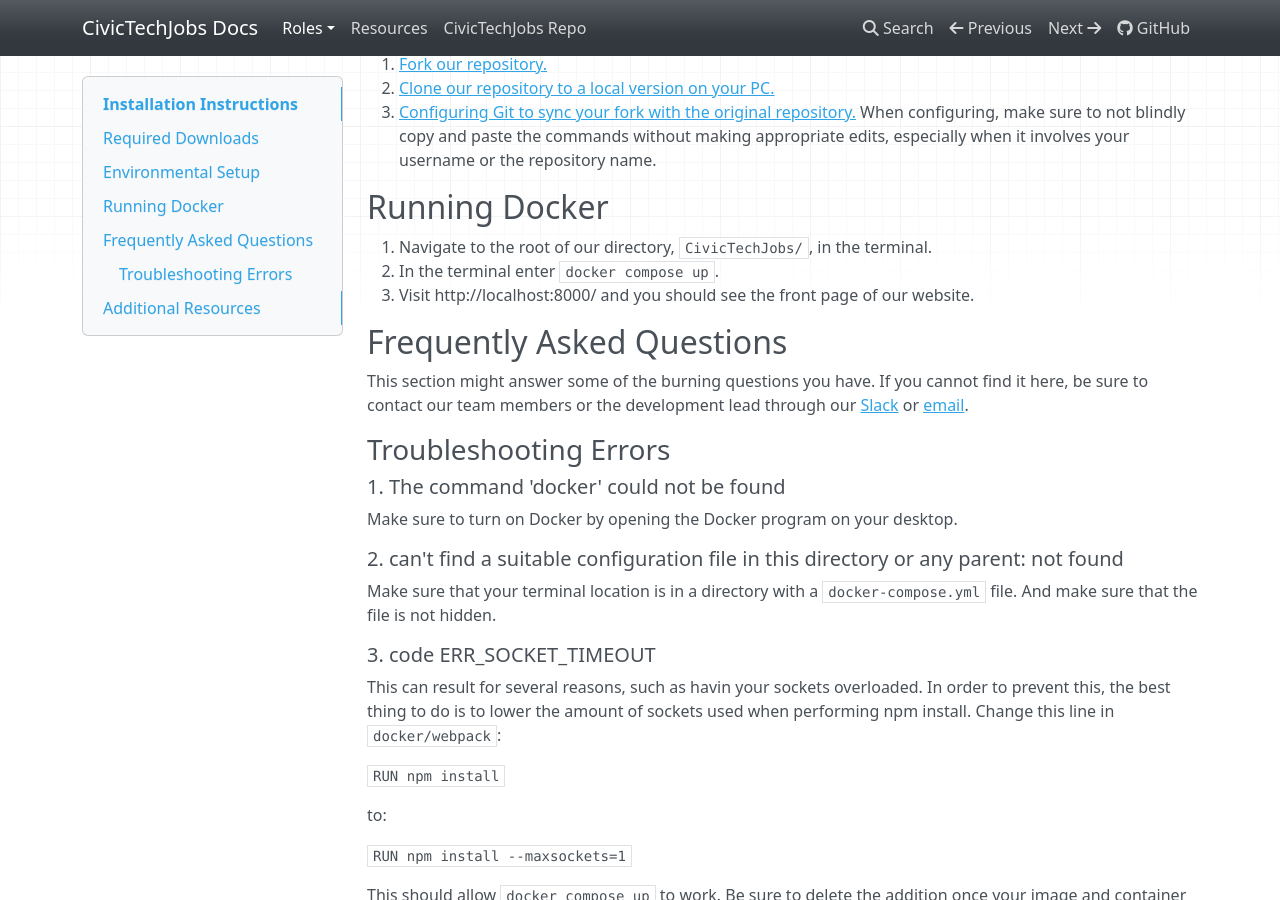
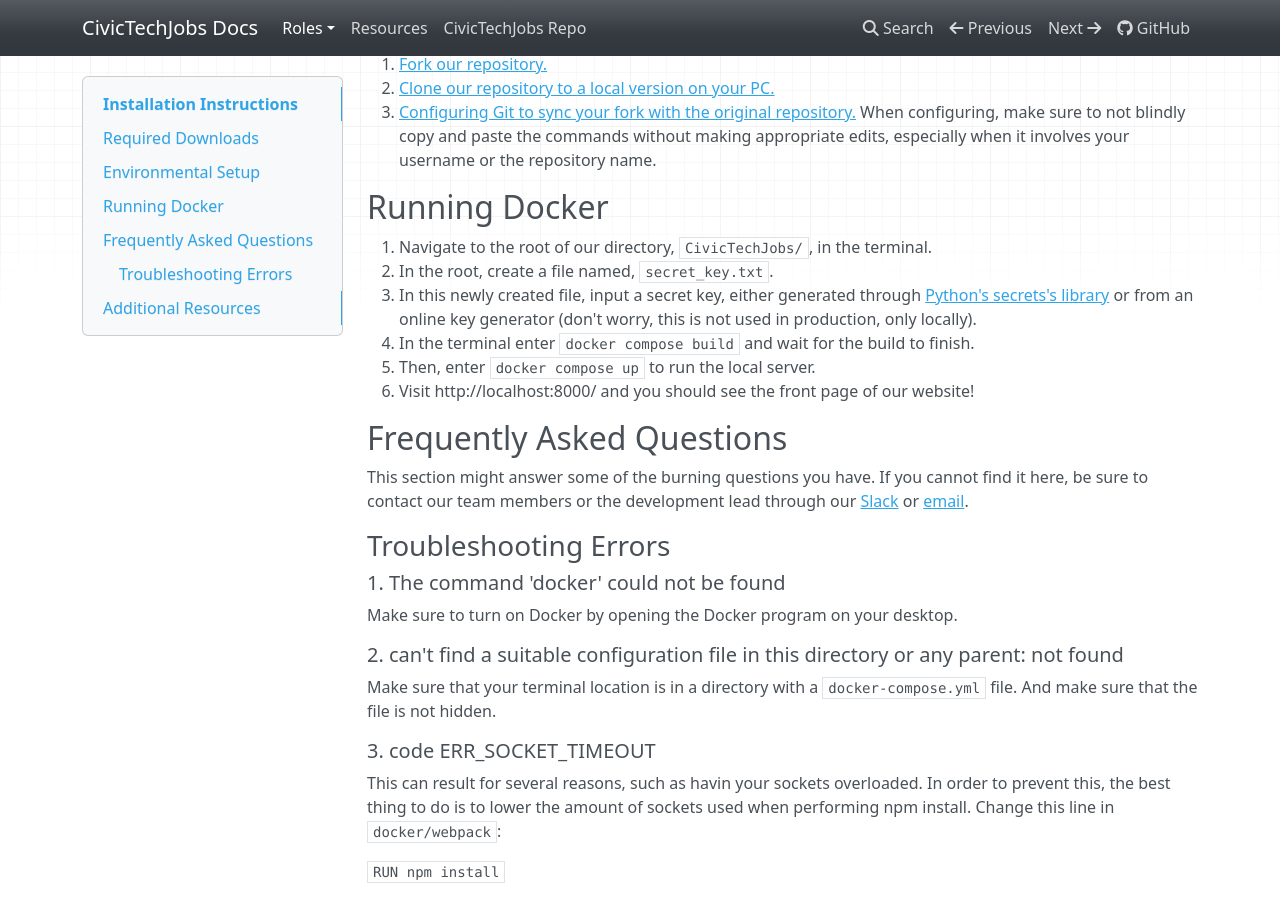
Before and after one commit to Aveline-art/CivicTechJobs-Documentation-Test, an MkDocs documentation site: the page built from docs/developer/installation.md, in a window 1280 px wide and 900 px high, scrolled down 507 px. Built offline with MkDocs 1.6.1, drawn with Linux system fonts in a browser that asks for light colours; nearby versions of some CDN libraries.

Commit message:
updated installation instructions

```diff
--- a/docs/developer/installation.md
+++ b/docs/developer/installation.md
@@ -24,8 +24,11 @@
 ## Running Docker
 
 1. Navigate to the root of our directory, `CivicTechJobs/`, in the terminal.
-2. In the terminal enter `docker compose up`.
-3. Visit http://localhost:8000/ and you should see the front page of our website.
+2. In the root, create a file named, `secret_key.txt`.
+3. In this newly created file, input a secret key, either generated through [Python's secrets's library](https://docs.python.org/3/library/secrets.html#secrets.token_urlsafe) or from an online key generator (don't worry, this is not used in production, only locally).
+4. In the terminal enter `docker compose build` and wait for the build to finish.
+5. Then, enter `docker compose up` to run the local server.
+6. Visit http://localhost:8000/ and you should see the front page of our website!
 
 ## Frequently Asked Questions
 
```
